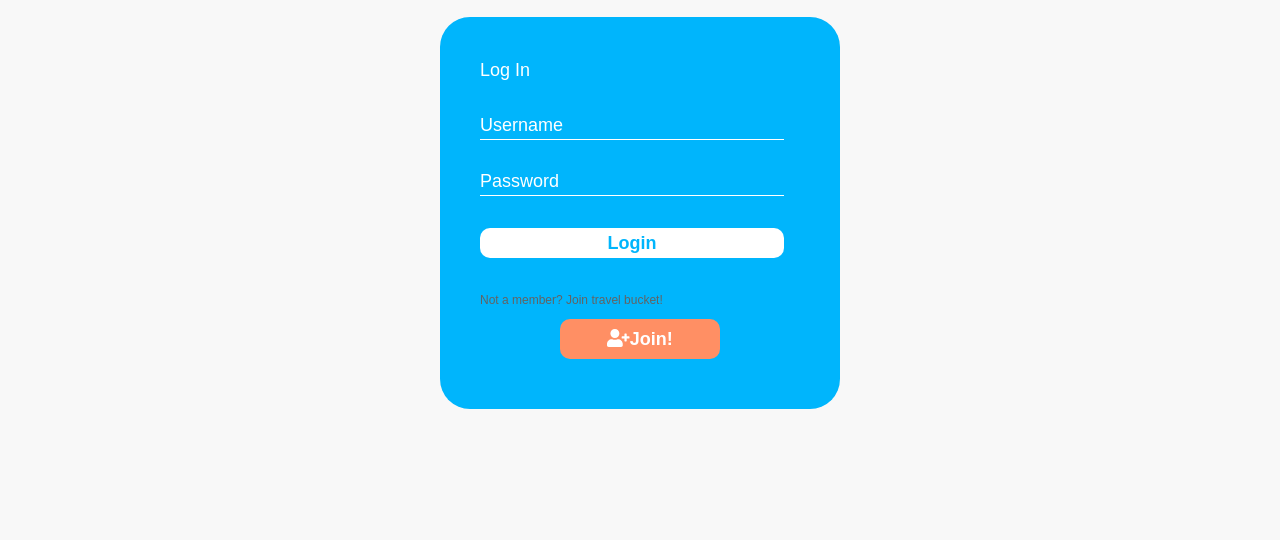
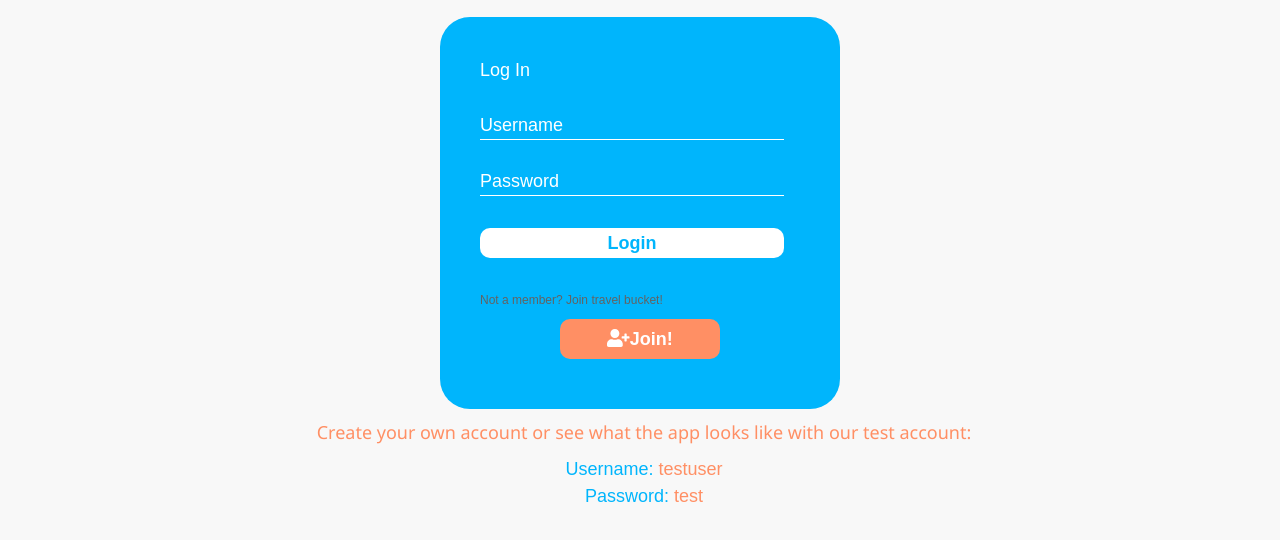
Before and after one commit to mikedolan03/travelbucket, a website: page public/index.html in a window 1280 px wide. Shown: the part 110-650 px from the top of the page. Drawn offline with nearby package versions, Linux system fonts and the light colour scheme.

Commit message:
added test account info

```diff
--- a/public/index.html
+++ b/public/index.html
@@ -71,6 +71,11 @@
               </div>
             </div>
         </form>
+      </div>
+      <div>
+        <h2 class="big-headers complimentary-color-text">Create your own account or see what the app looks like with our test account:</h2>
+       <div class="complimentary-color-text big-headers "><span class="main-color-text">Username:</span> testuser</div>
+       <div class="complimentary-color-text big-headers "><span class="main-color-text">Password:</span> test</div>
       </div>
     </section>
 
```
